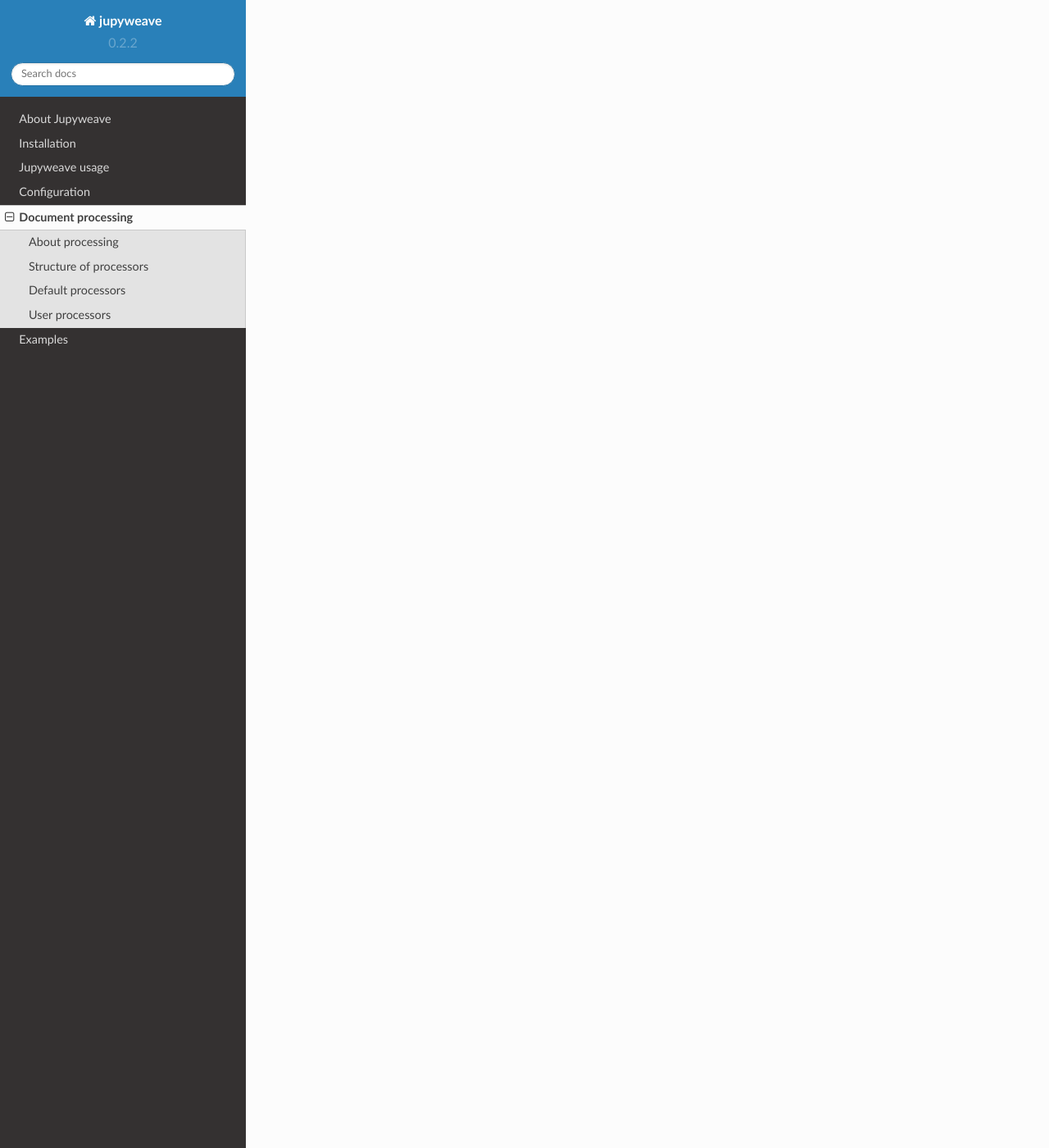
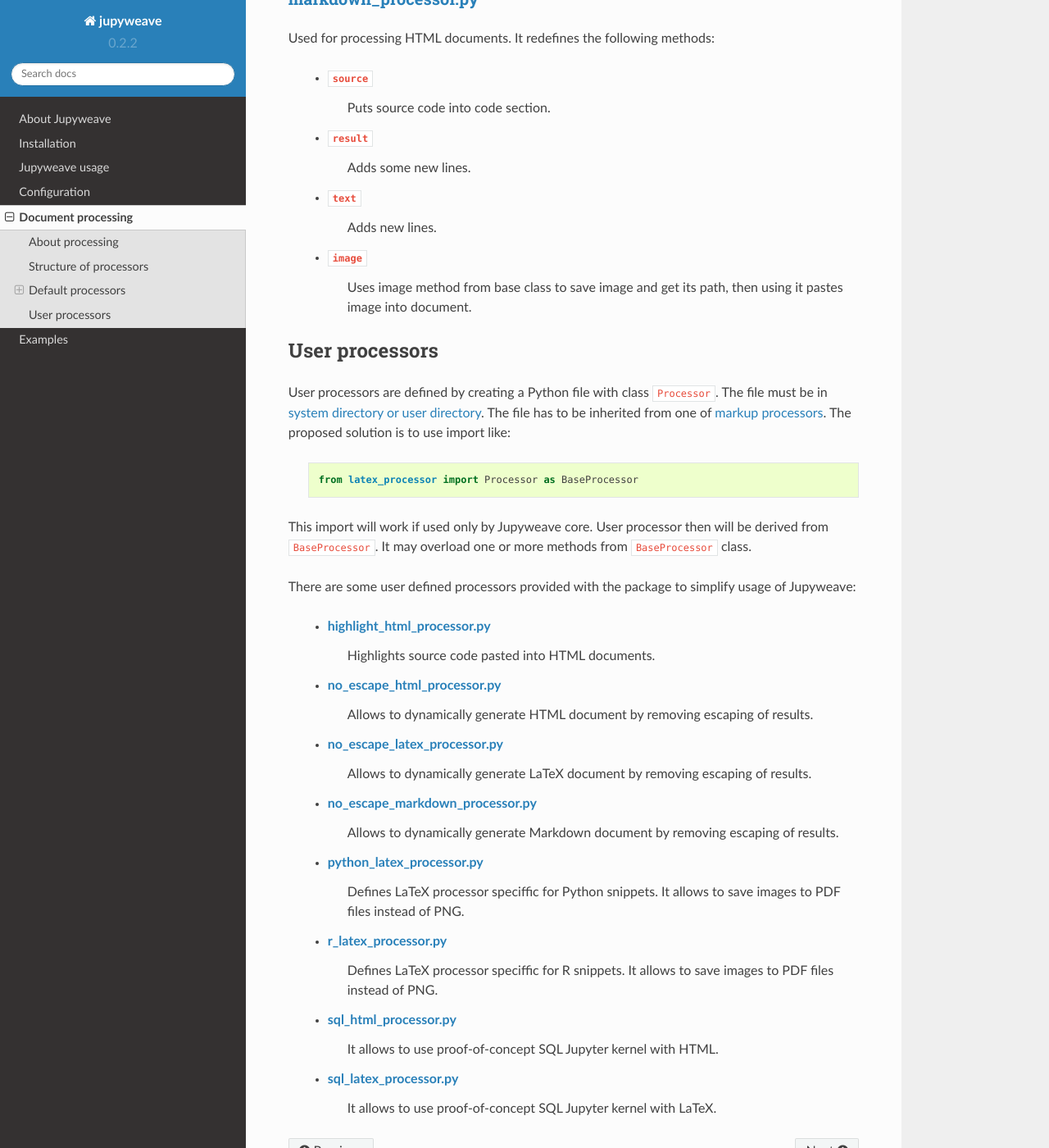
Before and after one commit to jablonskim/jupyweave, a Sphinx documentation site: the page built from docs/source/processors.rst, in a window 1280 px wide and 1400 px high, scrolled down 3852 px. Shown: the whole window at 82% size. Built offline with Sphinx 7.4.7 and the Read the Docs theme 2.0.0, drawn with Linux system fonts in a browser that asks for light colours; some of the changed text lies outside the part shown.

Commit message:
Processors docs

```diff
--- a/docs/source/processors.rst
+++ b/docs/source/processors.rst
@@ -1,5 +1,8 @@
 Document processing
 ===================
+
+
+.. _about-processing:
 
 About processing
 ----------------
@@ -119,7 +122,63 @@
 Default processors
 ------------------
 
-TODO: html, markdown, latex
+There are one default processor for each defined `markup language <https://en.wikipedia.org/wiki/Markup_language>`_.
+They are inherited from :ref:`base processor <structure-of-processors>`.
+
+
+`html_processor.py <https://github.com/jablonskim/jupyweave/blob/master/jupyweave/processors/html_processor.py>`_
+~~~~~~~~~~~~~~~~~~~~~~~~~~~~~~~~~~~~~~~~~~~~~~~~~~~~~~~~~~~~~~~~~~~~~~~~~~~~~~~~~~~~~~~~~~~~~~~~~~~~~~~~~~~~~~~~~
+
+Used for processing HTML documents. It redefines the following methods:
+
+    * ``source``
+        Puts the source code into raw code tag.
+
+    * ``result``
+        Puts the result of snippet execution into html paragraph tag.
+
+    * ``text``
+        It escapes all html tags, so that all tags will be displayed in final document (and not intepreted as tags).
+        It also replaces new lines with new line tags.
+
+    * ``image``
+        Uses image method from base class to save image and get its path, then puts this path into html image tag
+        and adds some styles according to image formatting settings provided in ``settings`` tag.
+
+
+`latex_processor.py <https://github.com/jablonskim/jupyweave/blob/master/jupyweave/processors/latex_processor.py>`_
+~~~~~~~~~~~~~~~~~~~~~~~~~~~~~~~~~~~~~~~~~~~~~~~~~~~~~~~~~~~~~~~~~~~~~~~~~~~~~~~~~~~~~~~~~~~~~~~~~~~~~~~~~~~~~~~~~~~
+
+Used for processing LaTeX documents. It redefines the following methods:
+
+    * ``source``
+        Returns the code inside raw code section.
+
+    * ``text``
+        Escapes LaTeX instructions and adds new lines.
+
+    * ``image``
+        Uses image method from base class to save image and get its path, then using it creates image section.
+        It also uses image formatting settings from ``settings`` tag and parses user defined settings ``img_caption``
+        and ``img_label`` that **allows to define caption and label** of the image.
+
+
+`markdown_processor.py <https://github.com/jablonskim/jupyweave/blob/master/jupyweave/processors/markdown_processor.py>`_
+~~~~~~~~~~~~~~~~~~~~~~~~~~~~~~~~~~~~~~~~~~~~~~~~~~~~~~~~~~~~~~~~~~~~~~~~~~~~~~~~~~~~~~~~~~~~~~~~~~~~~~~~~~~~~~~~~~~~~~~~~
+
+Used for processing HTML documents. It redefines the following methods:
+
+    * ``source``
+        Puts source code into code section.
+
+    * ``result``
+        Adds some new lines.
+
+    * ``text``
+        Adds new lines.
+
+    * ``image``
+        Uses image method from base class to save image and get its path, then using it pastes image into document.
 
 
 .. _user-processors:
@@ -127,4 +186,40 @@
 User processors
 ---------------
 
-TODO
+User processors are defined by creating a Python file with class ``Processor``. The file must be in
+:ref:`system directory or user directory <about-processing>`. The file has to be inherited from one of
+:ref:`markup processors <default-processors>`. The proposed solution is to use import like:
+
+    ::
+
+        from latex_processor import Processor as BaseProcessor
+
+This import will work if used only by Jupyweave core.
+User processor then will be derived from ``BaseProcessor``. It may overload one or more methods from ``BaseProcessor``
+class.
+
+There are some user defined processors provided with the package to simplify usage of Jupyweave:
+
+    * `highlight_html_processor.py <https://github.com/jablonskim/jupyweave/blob/master/jupyweave/user_processors/highlight_html_processor.py>`_
+        Highlights source code pasted into HTML documents.
+
+    * `no_escape_html_processor.py <https://github.com/jablonskim/jupyweave/blob/master/jupyweave/user_processors/no_escape_html_processor.py>`_
+        Allows to dynamically generate HTML document by removing escaping of results.
+
+    * `no_escape_latex_processor.py <https://github.com/jablonskim/jupyweave/blob/master/jupyweave/user_processors/no_escape_latex_processor.py>`_
+        Allows to dynamically generate LaTeX document by removing escaping of results.
+
+    * `no_escape_markdown_processor.py <https://github.com/jablonskim/jupyweave/blob/master/jupyweave/user_processors/no_escape_markdown_processor.py>`_
+        Allows to dynamically generate Markdown document by removing escaping of results.
+
+    * `python_latex_processor.py <https://github.com/jablonskim/jupyweave/blob/master/jupyweave/user_processors/python_latex_processor.py>`_
+        Defines LaTeX processor speciffic for Python snippets. It allows to save images to PDF files instead of PNG.
+
+    * `r_latex_processor.py <https://github.com/jablonskim/jupyweave/blob/master/jupyweave/user_processors/r_latex_processor.py>`_
+        Defines LaTeX processor speciffic for R snippets. It allows to save images to PDF files instead of PNG.
+
+    * `sql_html_processor.py <https://github.com/jablonskim/jupyweave/blob/master/jupyweave/user_processors/sql_html_processor.py>`_
+        It allows to use proof-of-concept SQL Jupyter kernel with HTML.
+
+    * `sql_latex_processor.py <https://github.com/jablonskim/jupyweave/blob/master/jupyweave/user_processors/sql_latex_processor.py>`_
+        It allows to use proof-of-concept SQL Jupyter kernel with LaTeX.
--- a/docs/source/usage.rst
+++ b/docs/source/usage.rst
@@ -146,6 +146,7 @@
 ~~~~~~~~~~~~~~~~~~
 
 Results are processed by Processors (written in Python) before pasting them into final document.
+Processors may also parse user defined settings from snippets.
 For more information, see :doc:`processors`.
 
 
```
